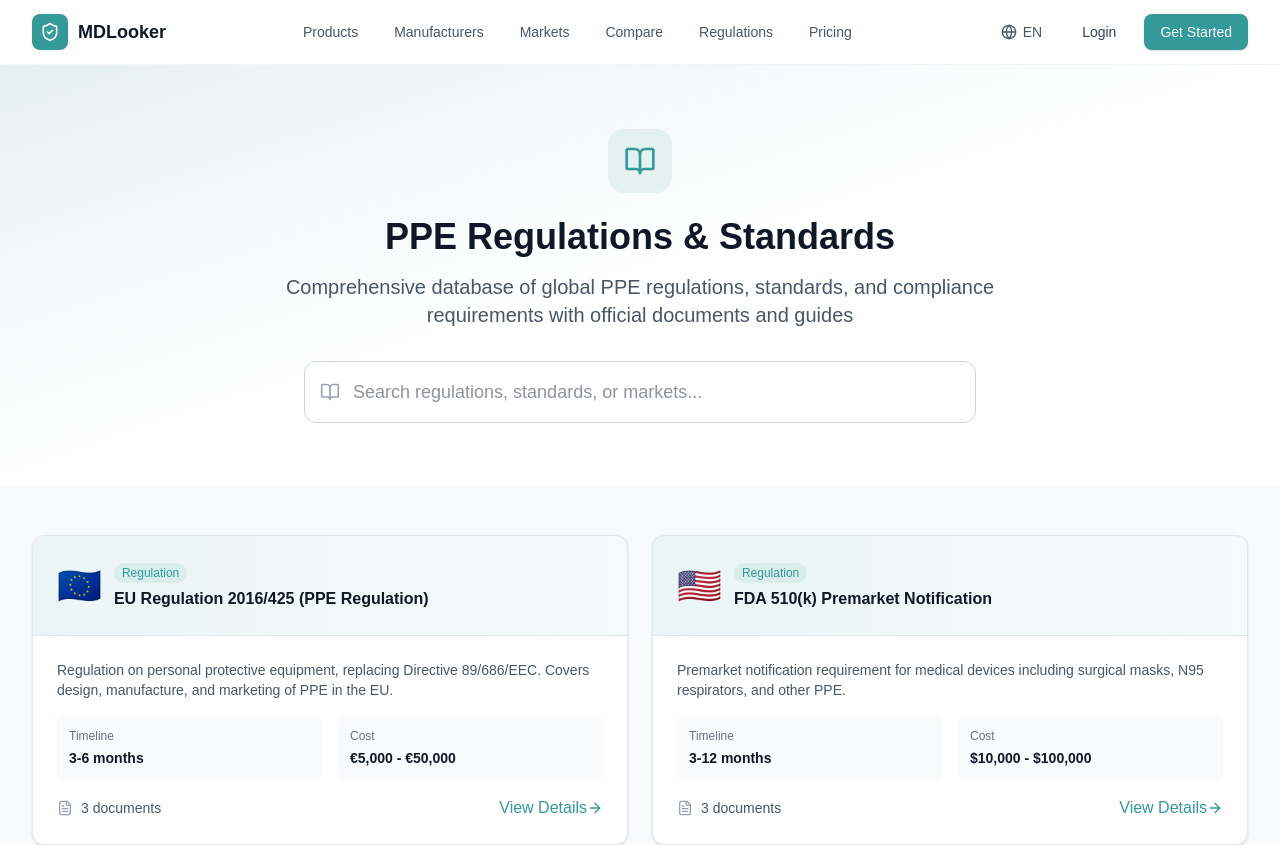
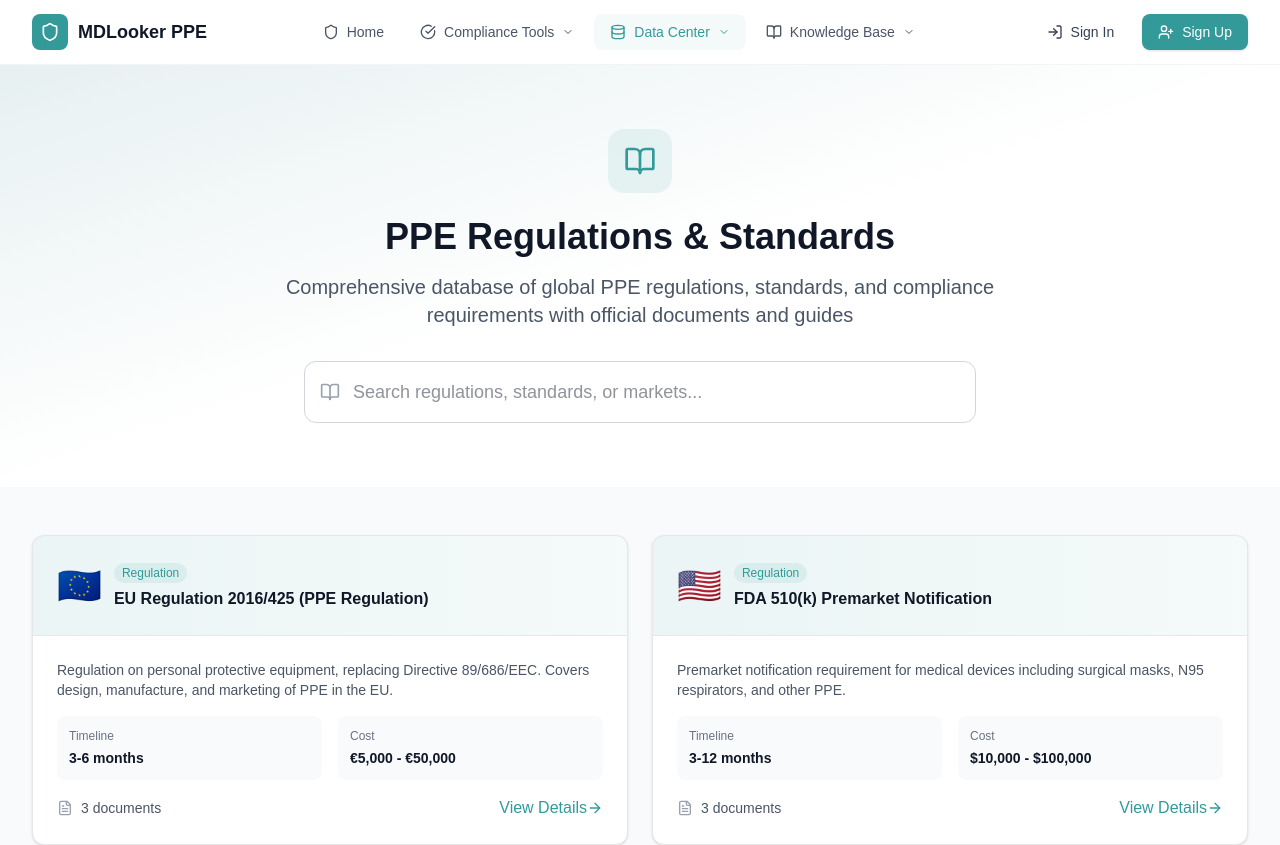
Before and after one commit to tianshanxyz/ppe, a Next.js app: page /ppe/regulations-new in a window 1280 px wide. Shown: the top 845 px of the page. Built offline with nearby package versions, Linux system fonts and the light colour scheme.

Commit message:
fix: resolve duplicate navbar issue - Header now hides on /ppe routes, removed duplicate Header/Footer from api-docs and dashboard pages

```diff
--- a/src/app/api-docs/page.tsx
+++ b/src/app/api-docs/page.tsx
@@ -1,5 +1,3 @@
-import { Header } from '@/components/layouts/Header';
-import { Footer } from '@/components/layouts/Footer';
 import { Card } from '@/components/ui';
 import { Code, Key, Search, FileText, AlertCircle } from 'lucide-react';
 
@@ -73,8 +71,6 @@ data = response.json()`
 export default function ApiDocsPage() {
   return (
     <div className="min-h-screen flex flex-col">
-      <Header />
-
       <main className="flex-1 py-8 bg-gray-50">
         <div className="max-w-7xl mx-auto px-4 md:px-6 lg:px-8">
           {/* Header */}
@@ -202,8 +198,6 @@ export default function ApiDocsPage() {
           </Card>
         </div>
       </main>
-
-      <Footer />
     </div>
   );
 }
--- a/src/app/dashboard/page.tsx
+++ b/src/app/dashboard/page.tsx
@@ -2,8 +2,6 @@
 
 import React, { useEffect, useState } from 'react';
 import { useRouter } from 'next/navigation';
-import { Header } from '@/components/layouts/Header';
-import { Footer } from '@/components/layouts/Footer';
 import { Button, Card } from '@/components/ui';
 import {
   User,
@@ -94,8 +92,6 @@ export default function DashboardPage() {
 
   return (
     <div className="min-h-screen flex flex-col">
-      <Header />
-
       <main className="flex-1 py-8 bg-gray-50">
         <div className="max-w-7xl mx-auto px-4 md:px-6 lg:px-8">
           {/* User Profile Card */}
@@ -194,8 +190,6 @@ export default function DashboardPage() {
           </div>
         </div>
       </main>
-
-      <Footer />
     </div>
   );
 }
--- a/src/app/ppe/layout.tsx
+++ b/src/app/ppe/layout.tsx
@@ -1,5 +1,6 @@
 import type { Metadata } from 'next'
 import '../globals.css'
+import { PPENavbar } from '@/components/layout/PPENavbar'
 
 export const metadata: Metadata = {
   title: 'MDLooker PPE - Free PPE Compliance Check',
@@ -13,6 +14,7 @@ export default function PPELayout({
 }) {
   return (
     <>
+      <PPENavbar />
       {children}
     </>
   )
--- a/src/components/layout/PPENavbar.tsx
+++ b/src/components/layout/PPENavbar.tsx
@@ -2,23 +2,102 @@
 
 import Link from 'next/link'
 import { usePathname } from 'next/navigation'
-import { Menu, X, Shield, BookOpen, DollarSign, LogIn, UserPlus } from 'lucide-react'
 import { useState } from 'react'
+import {
+  Menu,
+  X,
+  Shield,
+  LogIn,
+  UserPlus,
+  ChevronDown,
+  CheckCircle,
+  Globe,
+  Database,
+  BookOpen,
+  FileText,
+  Calculator,
+  Clock,
+  Building2,
+  Package,
+  Gavel,
+  FolderOpen,
+  Lightbulb,
+  Newspaper,
+  User,
+  ClipboardList,
+  Bell,
+  Key,
+  Settings
+} from 'lucide-react'
 
-const navItems = [
-  { href: '/ppe', label: 'Home', icon: Shield },
-  { href: '/ppe/regulations', label: 'Regulations', icon: BookOpen },
-  { href: '/ppe/pricing', label: 'Pricing', icon: DollarSign },
+// 主导航结构 - 按照优化方案设计
+const mainNavItems = [
+  {
+    href: '/ppe',
+    label: 'Home',
+    icon: Shield,
+  },
+  {
+    label: 'Compliance Tools',
+    icon: CheckCircle,
+    children: [
+      { href: '/ppe/market-access', label: 'Compliance Checker', icon: CheckCircle },
+      { href: '/ppe/certification-comparison', label: 'Market Comparison', icon: Globe },
+      { href: '/ppe/cost-calculator', label: 'Cost Calculator', icon: Calculator },
+      { href: '/ppe/timeline-estimator', label: 'Timeline Estimator', icon: Clock },
+      { href: '/ppe/compliance-tracker', label: 'Compliance Tracker', icon: ClipboardList },
+      { href: '/ppe/certificate-alerts', label: 'Certificate Alerts', icon: Bell },
+    ]
+  },
+  {
+    label: 'Data Center',
+    icon: Database,
+    children: [
+      { href: '/ppe/products', label: 'Product Database', icon: Package },
+      { href: '/ppe/manufacturers', label: 'Manufacturers', icon: Building2 },
+      { href: '/ppe/regulations-new', label: 'Regulations', icon: Gavel },
+      { href: '/ppe/market-analysis', label: 'Market Analysis', icon: Globe },
+    ]
+  },
+  {
+    label: 'Knowledge Base',
+    icon: BookOpen,
+    children: [
+      { href: '/ppe/compliance-guides', label: 'Compliance Guides', icon: BookOpen },
+      { href: '/ppe/documents', label: 'Document Templates', icon: FileText },
+      { href: '/ppe/knowledge-base', label: 'Knowledge Articles', icon: Lightbulb },
+      { href: '/ppe/case-studies', label: 'Case Studies', icon: FolderOpen },
+      { href: '/ppe/regulatory-news', label: 'Regulatory News', icon: Newspaper },
+      { href: '/ppe/regulatory-alerts', label: 'Regulatory Alerts', icon: Bell },
+    ]
+  },
+]
+
+// 用户中心导航
+const userNavItems = [
+  { href: '/dashboard', label: 'Dashboard', icon: User },
+  { href: '/dashboard/compliance-tracker', label: 'My Compliance', icon: ClipboardList },
+  { href: '/dashboard/certificates', label: 'My Certificates', icon: FileText },
+  { href: '/dashboard/api-keys', label: 'API Keys', icon: Key },
+  { href: '/dashboard/settings', label: 'Settings', icon: Settings },
 ]
 
 export function PPENavbar() {
   const pathname = usePathname()
   const [isMobileMenuOpen, setIsMobileMenuOpen] = useState(false)
+  const [openDropdown, setOpenDropdown] = useState<string | null>(null)
 
   const isAuthPage = pathname?.includes('/ppe/auth')
 
   if (isAuthPage) {
     return null
+  }
+
+  const isActive = (href: string) => {
+    if (href === '/ppe') {
+      return pathname === '/ppe'
+    }
+    return pathname?.startsWith(href)
   }
 
   return (
@@ -34,17 +113,70 @@ export function PPENavbar() {
           </Link>
 
           {/* Desktop Navigation */}
-          <div className="hidden md:flex items-center gap-1">
-            {navItems.map((item) => {
+          <div className="hidden lg:flex items-center gap-1">
+            {mainNavItems.map((item) => {
               const Icon = item.icon
-              const isActive = pathname === item.href || (item.href !== '/ppe' && pathname?.startsWith(item.href))
 
+              // 有子菜单的项
+              if (item.children) {
+                const hasActiveChild = item.children.some(child => isActive(child.href))
+                const isOpen = openDropdown === item.label
+
+                return (
+                  <div
+                    key={item.label}
+                    className="relative"
+                    onMouseEnter={() => setOpenDropdown(item.label)}
+                    onMouseLeave={() => setOpenDropdown(null)}
+                  >
+                    <button
+                      className={`flex items-center gap-2 px-4 py-2 text-sm font-medium rounded-lg transition-all duration-200 ${
+                        hasActiveChild
+                          ? 'text-[#339999] bg-[#339999]/5'
+                          : 'text-gray-600 hover:text-[#339999] hover:bg-gray-50'
+                      }`}
+                    >
+                      <Icon className="w-4 h-4" />
+                      {item.label}
+                      <ChevronDown className={`w-3 h-3 transition-transform ${isOpen ? 'rotate-180' : ''}`} />
+                    </button>
+
+                    {/* Dropdown Menu */}
+                    {isOpen && (
+                      <div className="absolute top-full left-0 mt-1 w-56 bg-white rounded-xl shadow-lg border border-gray-100 py-2 z-50">
+                        {item.children.map((child) => {
+                          const ChildIcon = child.icon
+                          const childActive = isActive(child.href)
+
+                          return (
+                            <Link
+                              key={child.href}
+                              href={child.href}
+                              className={`flex items-center gap-3 px-4 py-2.5 text-sm transition-colors ${
+                                childActive
+                                  ? 'text-[#339999] bg-[#339999]/5'
+                                  : 'text-gray-600 hover:text-[#339999] hover:bg-gray-50'
+                              }`}
+                            >
+                              <ChildIcon className="w-4 h-4" />
+                              {child.label}
+                            </Link>
+                          )
+                        })}
+                      </div>
+                    )}
+                  </div>
+                )
+              }
+
+              // 普通链接
+              const active = isActive(item.href!)
               return (
                 <Link
                   key={item.href}
-                  href={item.href}
+                  href={item.href!}
                   className={`flex items-center gap-2 px-4 py-2 text-sm font-medium rounded-lg transition-all duration-200 ${
-                    isActive
+                    active
                       ? 'text-[#339999] bg-[#339999]/5'
                       : 'text-gray-600 hover:text-[#339999] hover:bg-gray-50'
                   }`}
@@ -57,7 +189,7 @@ export function PPENavbar() {
           </div>
 
           {/* Auth Buttons */}
-          <div className="hidden md:flex items-center gap-3">
+          <div className="hidden lg:flex items-center gap-3">
             <Link
               href="/ppe/auth/login"
               className="flex items-center gap-2 px-4 py-2 text-sm font-medium text-gray-700 hover:text-[#339999] transition-colors"
@@ -77,7 +209,7 @@ export function PPENavbar() {
           {/* Mobile Menu Button */}
           <button
             onClick={() => setIsMobileMenuOpen(!isMobileMenuOpen)}
-            className="md:hidden p-2 text-gray-600 hover:text-[#339999] transition-colors rounded-lg hover:bg-gray-50"
+            className="lg:hidden p-2 text-gray-600 hover:text-[#339999] transition-colors rounded-lg hover:bg-gray-50"
           >
             {isMobileMenuOpen ? (
               <X className="w-5 h-5" />
@@ -89,19 +221,69 @@ export function PPENavbar() {
 
         {/* Mobile Menu */}
         {isMobileMenuOpen && (
-          <div className="md:hidden py-2 border-t border-gray-100">
-            <div className="flex flex-col gap-1 pb-2">
-              {navItems.map((item) => {
+          <div className="lg:hidden py-4 border-t border-gray-100">
+            <div className="flex flex-col gap-1">
+              {/* 主导航 */}
+              {mainNavItems.map((item) => {
                 const Icon = item.icon
-                const isActive = pathname === item.href || (item.href !== '/ppe' && pathname?.startsWith(item.href))
 
+                if (item.children) {
+                  const hasActiveChild = item.children.some(child => isActive(child.href))
+                  const isExpanded = openDropdown === item.label
+
+                  return (
+                    <div key={item.label} className="border-b border-gray-50 last:border-0">
+                      <button
+                        onClick={() => setOpenDropdown(isExpanded ? null : item.label)}
+                        className={`w-full flex items-center justify-between px-4 py-3 text-sm font-medium rounded-lg transition-colors ${
+                          hasActiveChild
+                            ? 'text-[#339999] bg-[#339999]/5'
+                            : 'text-gray-600 hover:text-[#339999] hover:bg-gray-50'
+                        }`}
+                      >
+                        <span className="flex items-center gap-3">
+                          <Icon className="w-4 h-4" />
+                          {item.label}
+                        </span>
+                        <ChevronDown className={`w-4 h-4 transition-transform ${isExpanded ? 'rotate-180' : ''}`} />
+                      </button>
+
+                      {isExpanded && (
+                        <div className="ml-4 mt-1 space-y-1">
+                          {item.children.map((child) => {
+                            const ChildIcon = child.icon
+                            const childActive = isActive(child.href)
+
+                            return (
+                              <Link
+                                key={child.href}
+                                href={child.href}
+                                onClick={() => setIsMobileMenuOpen(false)}
+                                className={`flex items-center gap-3 px-4 py-2.5 text-sm rounded-lg transition-colors ${
+                                  childActive
+                                    ? 'text-[#339999] bg-[#339999]/5'
+                                    : 'text-gray-600 hover:text-[#339999] hover:bg-gray-50'
+                                }`}
+                              >
+                                <ChildIcon className="w-4 h-4" />
+                                {child.label}
+                              </Link>
+                            )
+                          })}
+                        </div>
+                      )}
+                    </div>
+                  )
+                }
+
+                const active = isActive(item.href!)
                 return (
                   <Link
                     key={item.href}
-                    href={item.href}
+                    href={item.href!}
                     onClick={() => setIsMobileMenuOpen(false)}
-                    className={`flex items-center gap-3 px-4 py-2.5 text-sm font-medium rounded-lg transition-all duration-200 ${
-                      isActive
+                    className={`flex items-center gap-3 px-4 py-3 text-sm font-medium rounded-lg transition-colors ${
+                      active
                         ? 'text-[#339999] bg-[#339999]/5'
                         : 'text-gray-600 hover:text-[#339999] hover:bg-gray-50'
                     }`}
@@ -112,11 +294,43 @@ export function PPENavbar() {
                 )
               })}
 
-              <div className="border-t border-gray-100 mt-2 pt-2 flex flex-col gap-2">
+              {/* 分隔线 */}
+              <div className="border-t border-gray-100 my-2"></div>
+
+              {/* 用户中心 */}
+              <div className="px-4 py-2 text-xs font-semibold text-gray-400 uppercase tracking-wider">
+                User Center
+              </div>
+              {userNavItems.map((item) => {
+                const Icon = item.icon
+                const active = isActive(item.href)
+
+                return (
+                  <Link
+                    key={item.href}
+                    href={item.href}
+                    onClick={() => setIsMobileMenuOpen(false)}
+                    className={`flex items-center gap-3 px-4 py-2.5 text-sm rounded-lg transition-colors ${
+                      active
+                        ? 'text-[#339999] bg-[#339999]/5'
+                        : 'text-gray-600 hover:text-[#339999] hover:bg-gray-50'
+                    }`}
+                  >
+                    <Icon className="w-4 h-4" />
+                    {item.label}
+                  </Link>
+                )
+              })}
+
+              {/* 分隔线 */}
+              <div className="border-t border-gray-100 my-2"></div>
+
+              {/* 登录/注册 */}
+              <div className="flex flex-col gap-2 px-4 pt-2">
                 <Link
                   href="/ppe/auth/login"
                   onClick={() => setIsMobileMenuOpen(false)}
-                  className="flex items-center gap-3 px-4 py-2.5 text-sm font-medium text-gray-700 hover:text-[#339999] transition-colors"
+                  className="flex items-center justify-center gap-2 px-4 py-2.5 text-sm font-medium text-gray-700 border border-gray-200 rounded-lg hover:text-[#339999] hover:border-[#339999] transition-colors"
                 >
                   <LogIn className="w-4 h-4" />
                   Sign In
@@ -124,7 +338,7 @@ export function PPENavbar() {
                 <Link
                   href="/ppe/auth/signup"
                   onClick={() => setIsMobileMenuOpen(false)}
-                  className="flex items-center gap-3 px-4 py-2.5 text-sm font-medium text-white bg-[#339999] hover:bg-[#2d8b8b] rounded-lg transition-colors"
+                  className="flex items-center justify-center gap-2 px-4 py-2.5 text-sm font-medium text-white bg-[#339999] hover:bg-[#2d8b8b] rounded-lg transition-colors"
                 >
                   <UserPlus className="w-4 h-4" />
                   Sign Up Free
--- a/src/components/layouts/Header.tsx
+++ b/src/components/layouts/Header.tsx
@@ -2,6 +2,7 @@
 
 import React, { useState, useEffect } from 'react';
 import Link from 'next/link';
+import { usePathname } from 'next/navigation';
 import { Button } from '@/components/ui';
 import { Menu, X, User, ShieldCheck, Globe } from 'lucide-react';
 
@@ -11,10 +12,16 @@ const languages = [
 ];
 
 export function Header() {
+  const pathname = usePathname();
   const [mobileMenuOpen, setMobileMenuOpen] = React.useState(false);
   const [isLoggedIn, setIsLoggedIn] = useState(false);
   const [currentLang, setCurrentLang] = useState('en');
   const [showLangMenu, setShowLangMenu] = useState(false);
+
+  // 在 PPE 路由下不显示此 Header（PPE 有自己的 PPENavbar）
+  if (pathname?.startsWith('/ppe')) {
+    return null;
+  }
 
   useEffect(() => {
     const user = localStorage.getItem('user');
```
